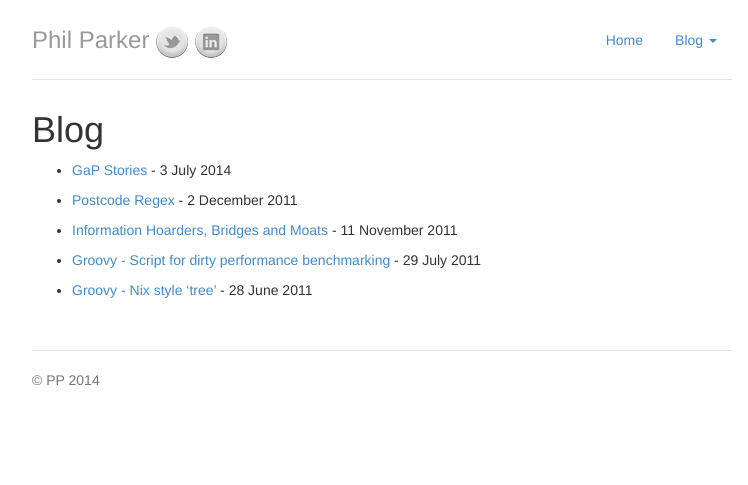
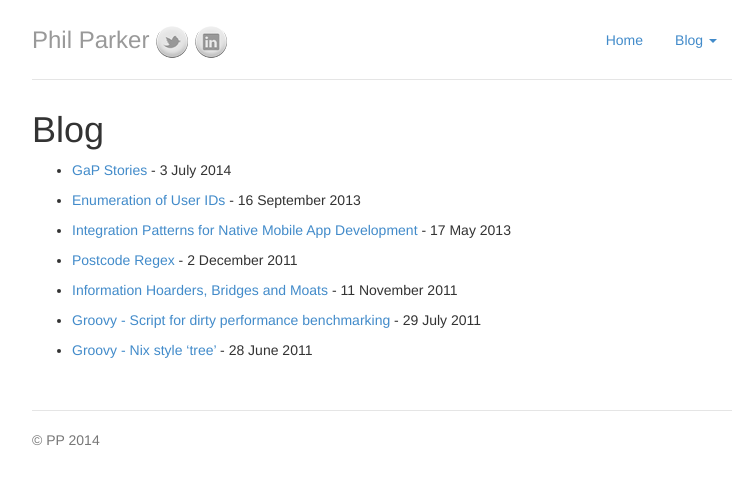
Before and after one commit to parker0phil/parker0phil.github.io, a Jekyll site: the page built from blog.md, in a window 1280 px wide. Shown: the top 485 px of the page, without its empty margins (258-1006 px from the left). Built offline with Jekyll 4.4.1, drawn with Linux system fonts in a browser that asks for light colours.

Commit message:
[PP] Added migration stubs

```diff
--- a/_includes/header.html
+++ b/_includes/header.html
@@ -39,7 +39,7 @@
                     Blog <span class="caret"></span>
                 </a>
                 <ul class="dropdown-menu" role="menu">
-{% for post in site.posts | limit 5 %}
+{% for post in site.posts  limit:5 %}
 
                     <li><a href="{{ post.url}}">{{ post.title }}</a></li>
 {% endfor %}
--- /dev/null
+++ b/_posts/2013-05-17-native-adapter-pattern.md
@@ -0,0 +1,6 @@
+---
+layout: post
+title: Integration Patterns for Native Mobile App Development
+
+---
+[TODO: Migrate]
--- /dev/null
+++ b/_posts/2013-09-16-enumeration-of-usernames.md
@@ -0,0 +1,6 @@
+---
+layout: post
+title: Enumeration of User IDs
+
+---
+[TODO: Migrate]
```
